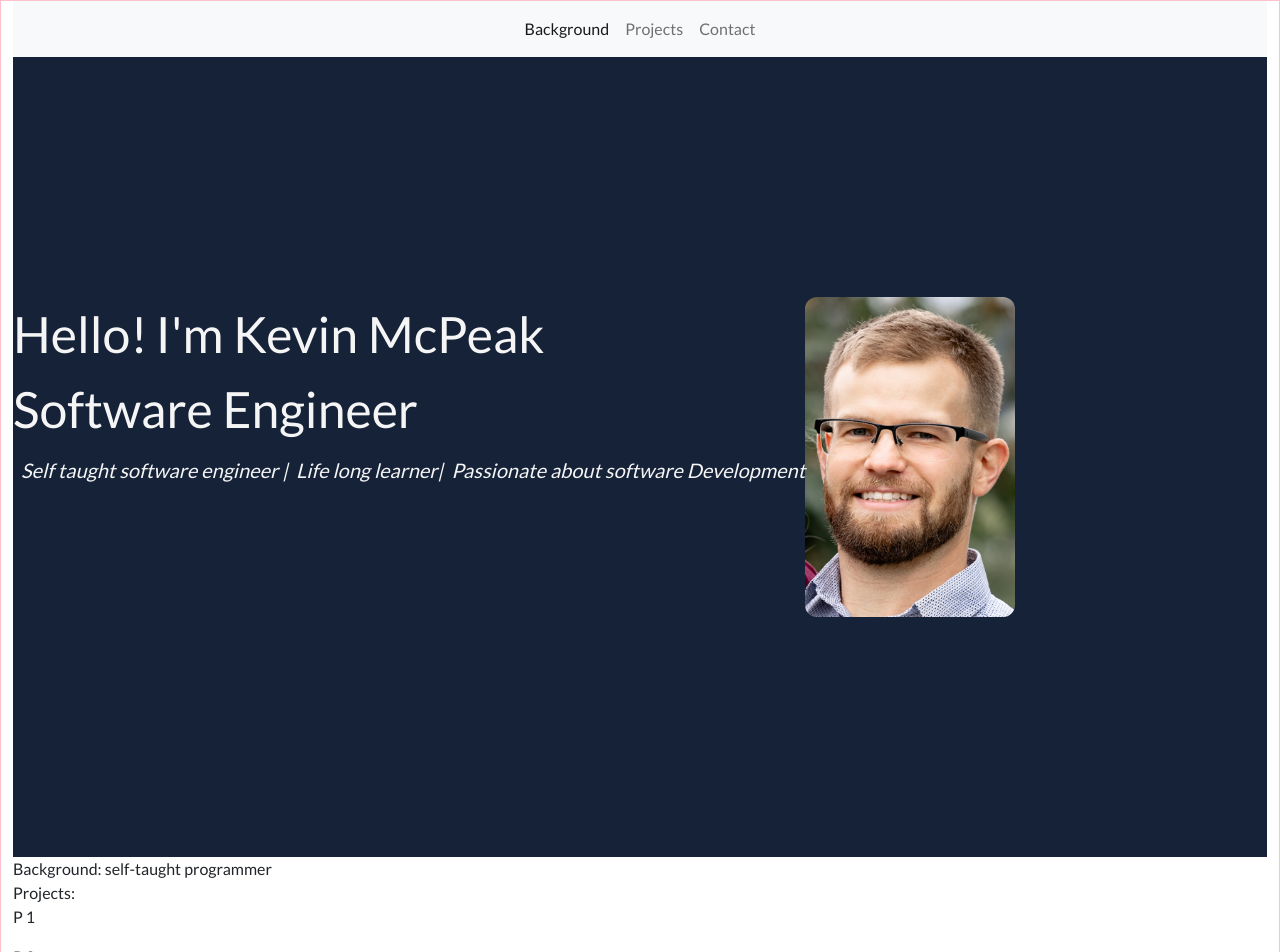
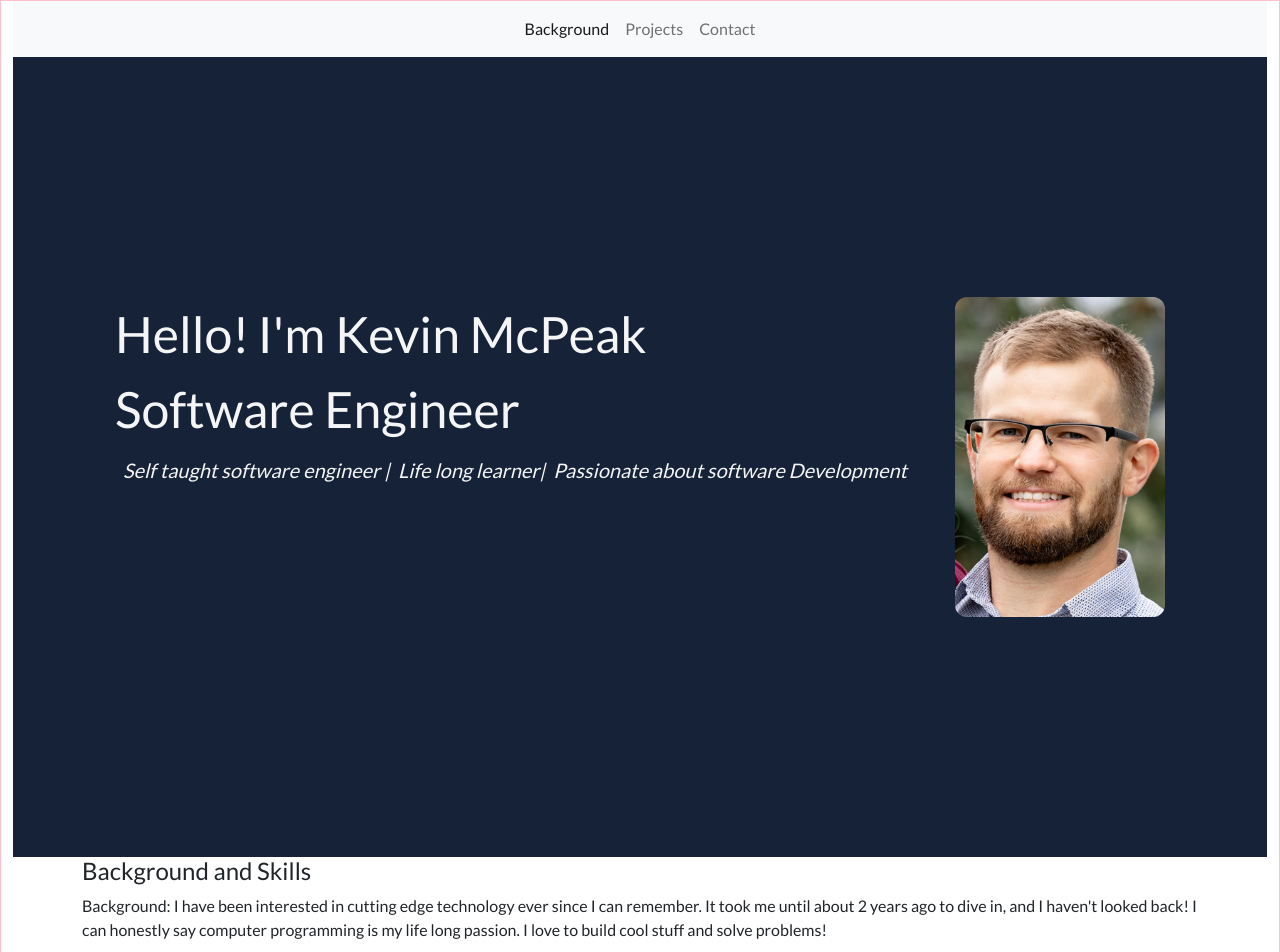
Before and after one commit to kpgh46/portfolio_website, a React (Create React App) app: page / in a window 1280 px wide. Shown: the top 952 px of the page. Built offline with nearby package versions, Linux system fonts and the light colour scheme; the HTML template or start-up script is replaced by a standard one.

Commit message:
updated spacing on Intro

```diff
--- a/src/components/Background.js
+++ b/src/components/Background.js
@@ -1,7 +1,18 @@
 import React from "react";
 
 let Background = () => {
-	return <div>Background: self-taught programmer</div>;
+	return (
+		<div className="container">
+			<h4>Background and Skills</h4>
+			<p>
+				Background: I have been interested in cutting edge technology
+				ever since I can remember. It took me until about 2 years ago to
+				dive in, and I haven't looked back! I can honestly say computer
+				programming is my life long passion. I love to build cool stuff
+				and solve problems!
+			</p>
+		</div>
+	);
 };
 
 export default Background;
--- a/src/components/Intro.js
+++ b/src/components/Intro.js
@@ -4,7 +4,7 @@ import self from "../assets/kevin_portfolio_picture.png";
 let Intro = () => {
 	return (
 		<div
-			className="d-flex justify-content-start align-items-center vh-100"
+			className="d-flex justify-content-center align-items-center vh-100"
 			style={{ backgroundColor: "#152238" }}
 		>
 			<div className="d-flex intro-text">
@@ -31,7 +31,7 @@ let Intro = () => {
 					</div>
 				</div>
 
-				<div id="right">
+				<div className="ps-5" id="right">
 					<div id="img_container">
 						<img
 							src={self}
```
